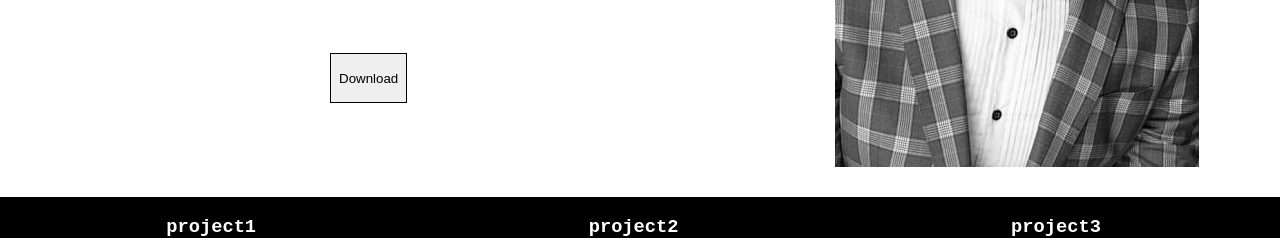
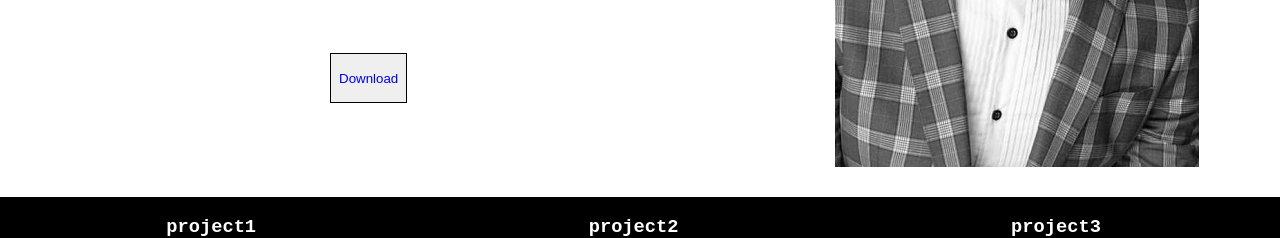
Before and after one commit to mikicaneo/DOMACI, a plain HTML site: page Nedelja1/index.html in a window 1280 px wide. Shown: the part 1065-1303 px from the top of the page. Drawn offline with Linux system fonts and the light colour scheme.

```diff
--- a/Nedelja1/style.css
+++ b/Nedelja1/style.css
@@ -112,8 +112,7 @@ body{
     text-decoration: none;
 
 }
-.aboutleft a:link, a:visited{
-    color: black;
+
 }
 .aboutleft a:hover{
     color: white;
```
Also changed, not shown: Nedelja1/images/1.png, Nedelja1/images/2.png, Nedelja1/images/3.png.
